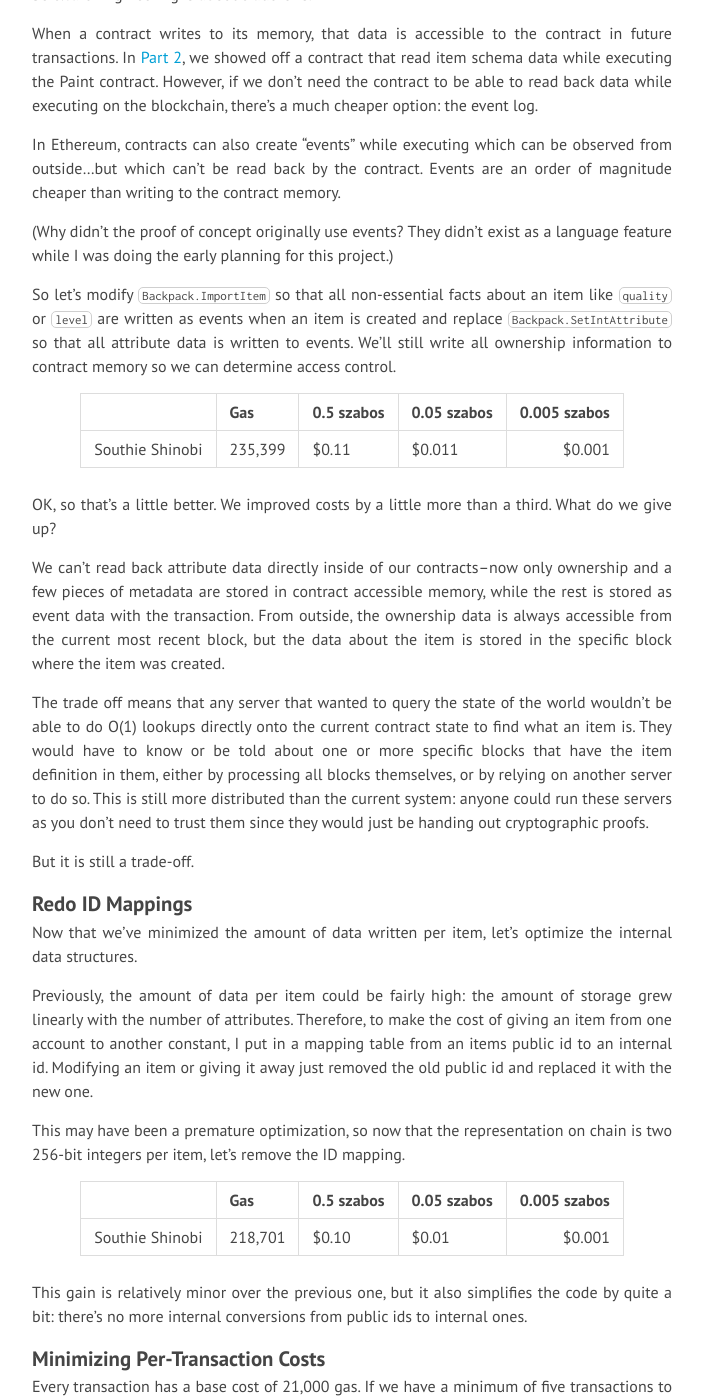
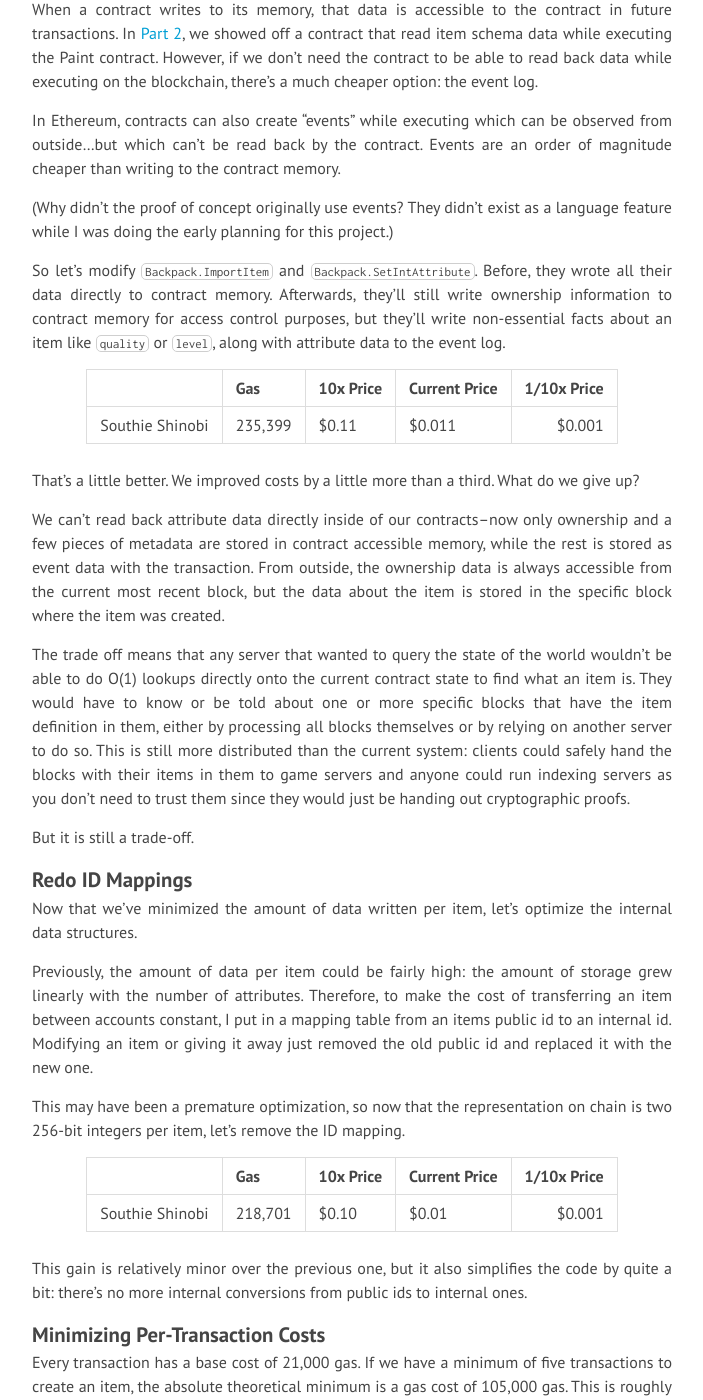
Before and after one commit to drblue9001/blockchain-backpack, a Jekyll site: the page built from website/part7.md, in a window 1280 px wide and 1400 px high, scrolled down 1428 px. Shown: the whole window, without its empty margins (288-991 px from the left). Built offline with Jekyll 4.4.1, drawn with Linux system fonts in a browser that asks for light colours; nearby versions of some CDN libraries; Markdown is read by kramdown in place of the engine named in the settings; some of the changed text lies outside the part shown.

Commit message:
Address the feedback on part 7.

```diff
--- a/website/part7.md
+++ b/website/part7.md
@@ -9,21 +9,19 @@
 Optimization and Minimizing Costs
 ---------------------------------
 
-Throughout this series, I've mentioned transaction costs, but I haven't gone into detail. In blockchain systems, users pay small fees in the blockchain's native token to the miners who then include the user's transaction in the blockchain, whether that be Bitcoin, Ether, or whatnot.
+I've mentioned transaction costs, and now it's time to look at them in more detail. In blockchain systems, users pay small fees in the blockchain's native token (Bitcoin, Ether, etc.) to the miners who then include the user's transaction in the blockchain.
 
-In Ethereum, each instruction in the Turing complete scripting language has an associated cost, along with additional costs for writes to blockchain memory. These costs are counted in _gas_. A user specifies the price per gas unit in Ether that they are willing to pay, and this layer of indirection creates a market for computation on the blockchain.
+In Ethereum, each instruction in the Turing complete scripting language has an associated cost when executed, along with additional costs for writes to blockchain memory. These costs are counted in _gas_. A user specifies the price per gas unit in Ether that they are willing to pay, and this layer of indirection creates a market for computation on the blockchain.
 
 Writes to the blockchain dominate transaction costs; it takes 3 gas to perform an addition but 20,000 gas to allocate a single 256-bit integer to the blockchain. Further modifications to a previously allocated 256-bit integer cost an additional 5,000 gas. Since we're writing all information about an item to the blockchain along with meta-data about a user's backpack state, how much do transactions in this system actually cost?
 
 For this article, we'll use a few simplifying assumptions. Ether is currently trading at $0.87 per 1 Ether, but we'll round this to a dollar. We'll then show the cost of certain actions at different gas prices. For example: the code that makes up the Blockchain Backpack proof of concept is fairly large, and the one time deployment cost would be 2,864,931 gas. We'll display that like this:
 
-|                   | Gas       | 0.5 szabos | 0.05 szabos | 0.005 szabos |
-|-------------------|-----------|------------|-------------|-------------:|
-| Backpack Contract | 2,864,931 |      $1.43 |       $0.14 |        $0.01 |
+|                   | Gas       | 10x Price | Current Price |  1/10x Price |
+|-------------------|-----------|-----------|---------------|-------------:|
+| Backpack Contract | 2,864,931 |     $1.43 |         $0.14 |        $0.01 |
 
-Currently, the gas price is 0.05 szabos per unit of gas, so deploying the contract would currently cost $0.14. The projections are that the cost of computation will come down by an order of magnitude as scalabilty improvements roll out on the network, but for comparison, we'll also list the cost if the price goes up by an order of magnitude.
-
-Since this rewrites a large part of the proof of concept, all work described here is done on the `optimize` branch in the git repository.
+Currently, the gas price is 0.00000005 ether per unit of gas, so deploying the contract would currently cost $0.14. The projections are that the cost of computation will come down by an order of magnitude as scalabilty improvements roll out on the network, but for comparison, we'll also list the cost if the price goes up by an order of magnitude.
 
 ### The Naive Costs
 
@@ -40,11 +38,13 @@
 
 Actually running this against a test harness gives the following gas usage:
 
-|                 | Gas     | 0.5 szabos | 0.05 szabos | 0.005 szabos |
-|-----------------|---------|------------|-------------|-------------:|
-| Southie Shinobi | 387,194 |      $0.18 |      $0.018 |       $0.001 |
+|                 | Gas     |  10x Price | Current Price |  1/10x Price |
+|-----------------|---------|------------|---------------|-------------:|
+| Southie Shinobi | 387,194 |      $0.18 |        $0.018 |       $0.001 |
 
 At first, a cent or two at current prices sounds good. Even fifteen to twenty cents sounds reasonable. But remember that items have to be imported at scale. Hundreds of millions of items exist in the Valve item economy and need to be moved to the blockchain in bulk. Any improvement would save everyone quite a bit of money.
+
+For the rest of this article, we'll optimize the proof of concept. To not disrupt the previous articles, all work described here is done on the `optimize` branch in the git repository.
 
 ### Removing Random Access to Attributes
 
@@ -56,17 +56,17 @@
 
 (Why didn't the proof of concept originally use events? They didn't exist as a language feature while I was doing the early planning for this project.)
 
-So let's modify `Backpack.ImportItem` so that all non-essential facts about an item like `quality` or `level` are written as events when an item is created and replace `Backpack.SetIntAttribute` so that all attribute data is written to events. We'll still write all ownership information to contract memory so we can determine access control.
+So let's modify `Backpack.ImportItem` and `Backpack.SetIntAttribute`. Before, they wrote all their data directly to contract memory. Afterwards, they'll still write ownership information to contract memory for access control purposes, but they'll write non-essential facts about an item like `quality` or `level`, along with attribute data to the event log.
 
-|                 | Gas     | 0.5 szabos | 0.05 szabos | 0.005 szabos |
-|-----------------|---------|------------|-------------|-------------:|
-| Southie Shinobi | 235,399 |      $0.11 |      $0.011 |       $0.001 |
+|                 | Gas     |  10x Price | Current Price |  1/10x Price |
+|-----------------|---------|------------|---------------|-------------:|
+| Southie Shinobi | 235,399 |      $0.11 |        $0.011 |       $0.001 |
 
-OK, so that's a little better. We improved costs by a little more than a third. What do we give up?
+That's a little better. We improved costs by a little more than a third. What do we give up?
 
 We can't read back attribute data directly inside of our contracts--now only ownership and a few pieces of metadata are stored in contract accessible memory, while the rest is stored as event data with the transaction. From outside, the ownership data is always accessible from the current most recent block, but the data about the item is stored in the specific block where the item was created.
 
-The trade off means that any server that wanted to query the state of the world wouldn't be able to do O(1) lookups directly onto the current contract state to find what an item is. They would have to know or be told about one or more specific blocks that have the item definition in them, either by processing all blocks themselves, or by relying on another server to do so. This is still more distributed than the current system: anyone could run these servers as you don't need to trust them since they would just be handing out cryptographic proofs.
+The trade off means that any server that wanted to query the state of the world wouldn't be able to do O(1) lookups directly onto the current contract state to find what an item is. They would have to know or be told about one or more specific blocks that have the item definition in them, either by processing all blocks themselves or by relying on another server to do so. This is still more distributed than the current system: clients could safely hand the blocks with their items in them to game servers and anyone could run indexing servers as you don't need to trust them since they would just be handing out cryptographic proofs.
 
 But it is still a trade-off.
 
@@ -74,13 +74,13 @@
 
 Now that we've minimized the amount of data written per item, let's optimize the internal data structures.
 
-Previously, the amount of data per item could be fairly high: the amount of storage grew linearly with the number of attributes. Therefore, to make the cost of giving an item from one account to another constant, I put in a mapping table from an items public id to an internal id. Modifying an item or giving it away just removed the old public id and replaced it with the new one.
+Previously, the amount of data per item could be fairly high: the amount of storage grew linearly with the number of attributes. Therefore, to make the cost of transferring an item between accounts constant, I put in a mapping table from an items public id to an internal id. Modifying an item or giving it away just removed the old public id and replaced it with the new one.
 
 This may have been a premature optimization, so now that the representation on chain is two 256-bit integers per item, let's remove the ID mapping.
 
-|                 | Gas     | 0.5 szabos | 0.05 szabos | 0.005 szabos |
-|-----------------|---------|------------|-------------|-------------:|
-| Southie Shinobi | 218,701 |      $0.10 |       $0.01 |       $0.001 |
+|                 | Gas     | 10x Price | Current Price |  1/10x Price |
+|-----------------|---------|-----------|---------------|-------------:|
+| Southie Shinobi | 218,701 |     $0.10 |         $0.01 |       $0.001 |
 
 This gain is relatively minor over the previous one, but it also simplifies the code by quite a bit: there's no more internal conversions from public ids to internal ones.
 
@@ -117,12 +117,12 @@
 
 We now have a helper contract that lets us deploy an item in one transaction:
 
-|                 | Gas     | 0.5 szabos | 0.05 szabos | 0.005 szabos |
-|-----------------|---------|------------|-------------|-------------:|
-| Deployer        | 334,613 |      $0.16 |      $0.016 |      $0.0016 |
-| Southie Shinobi | 134,067 |      $0.06 |      $0.006 |      $0.0006 |
+|                 | Gas     |  10x Price | Current Price |  1/10x Price |
+|-----------------|---------|------------|---------------|-------------:|
+| Deployer        | 334,613 |      $0.16 |        $0.016 |      $0.0016 |
+| Southie Shinobi | 134,067 |      $0.06 |        $0.006 |      $0.0006 |
 
-Deploying the helper contract is a one time cost of 334,613 gas, but this reduces the per item cost from a cent to a sixth of a cent. The Deployer contract will pay for itself in three items.
+Deploying the helper contract is a one time cost of 334,613 gas, but this reduces the per item cost from a cent to a sixth of a cent. The Deployer contract will pay for itself in four items.
 
 ### Removing Item Lookup by Player
 
@@ -132,9 +132,9 @@
 
 The current proof of concept captures this requirement. However, not only did it keep track of the number of items a player owned, but it also kept track of which items, allowing contracts to go lookup what items are owned by an arbitrary keypair. This functionality was never used outside of tests, removing it yields the following minor improvement:
 
-|                 | Gas     | 0.5 szabos | 0.05 szabos | 0.005 szabos |
-|-----------------|---------|------------|-------------|-------------:|
-| Southie Shinobi | 113,644 |      $0.05 |      $0.005 |      $0.0005 |
+|                 | Gas     | 10x Price | Current Price |  1/10x Price |
+|-----------------|---------|-----------|---------------|-------------:|
+| Southie Shinobi | 113,644 |     $0.05 |        $0.005 |      $0.0005 |
 
 We could go further and remove the notion of limited backpack space from this system to remove one more write, but that would make this proof of concept diverge from the Valve item system as it exists today.
 
@@ -148,12 +148,12 @@
 
 For testing purposes, I've prepared a `load_backpack.py` script which takes two files: `raw_tf2_bp.json`, a JSON representation of a backpack taken from Valve's Steam API, and `tf2_schema.json`, a copy of the current TF2 Item Schema. The script will deploy all necessary contracts to a testing chain, write the item schemas for items that we're going to write, and then write all item data for all the items in my backpack, including string data. (To make this a semi-realistic exercise, I added string attribute setters which is easier now that we're using events.)
 
-|                   | Gas        | 0.5 szabos | 0.05 szabos | 0.005 szabos |
-|-------------------|------------|------------|-------------|-------------:|
-| Backpack Contract |  2,042,619 |      $1.02 |       $0.10 |        $0.01 |
-| Deployer Contract |    931,607 |      $0.46 |       $0.04 |       $0.004 |
-| Schema Deployment |  6,518,253 |      $3.25 |       $0.32 |        $0.03 |
-| 280 Items         | 32,523,417 |     $16.26 |       $1.62 |        $0.16 |
+|                   | Gas        |  10x Price | Current Price | 1/10x Price |
+|-------------------|------------|------------|---------------|------------:|
+| Backpack Contract |  2,042,619 |      $1.02 |         $0.10 |       $0.01 |
+| Deployer Contract |    931,607 |      $0.46 |         $0.04 |      $0.004 |
+| Schema Deployment |  6,518,253 |      $3.25 |         $0.32 |       $0.03 |
+| 280 Items         | 32,523,417 |     $16.26 |         $1.62 |       $0.16 |
 
 The first two entries above are contract deployment--they are a one time fixed cost. The parts of the schema that we write to the blockchain change so rarely that schema information might as well be treated as a fixed cost. Above, we can see the fixed costs, which would probably be paid by Valve, are extremely reasonable.
 
```
